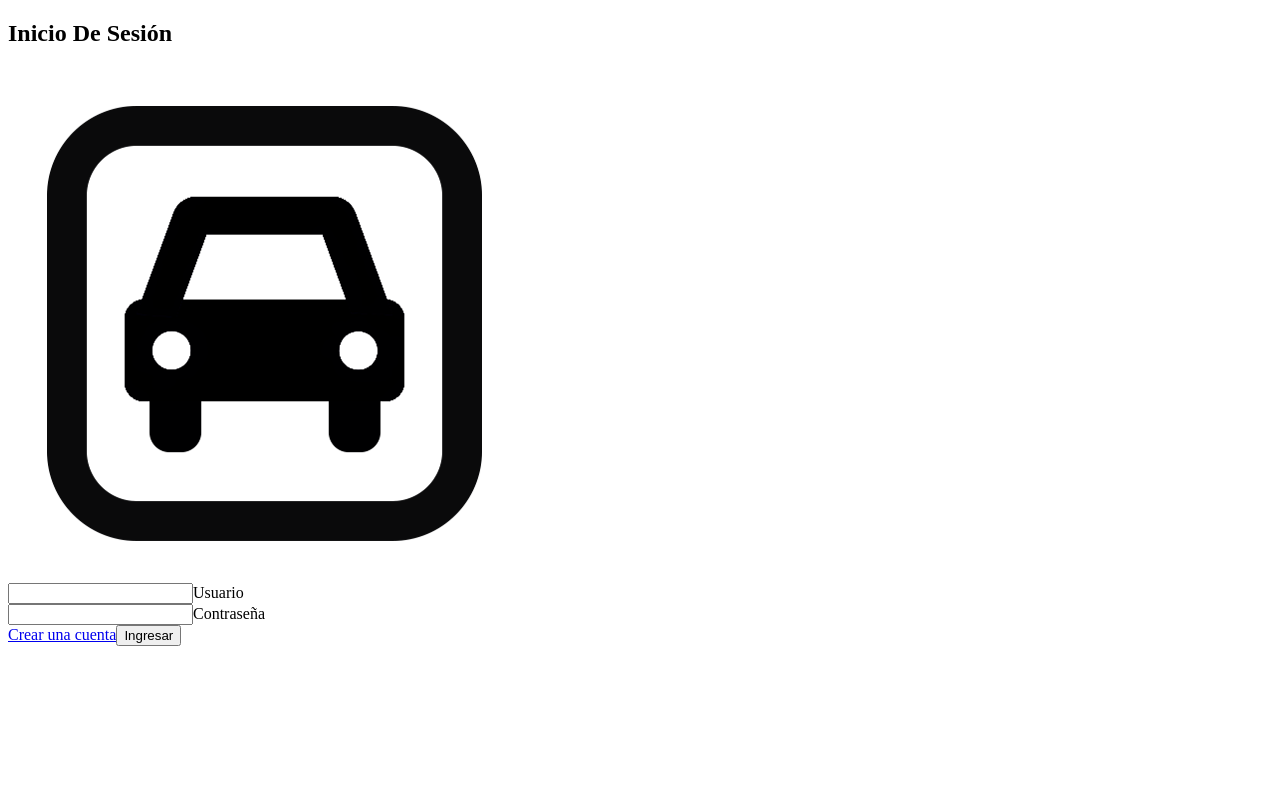
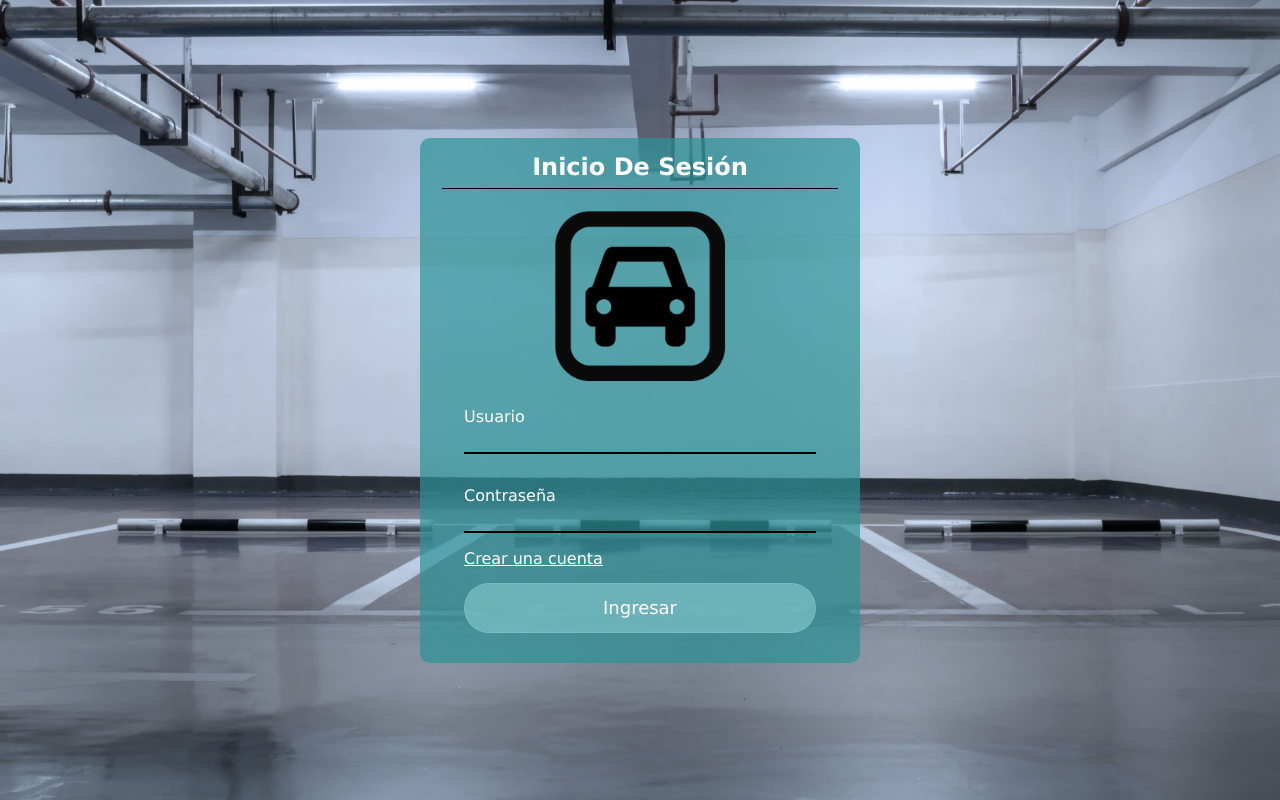
Before and after one commit to bibiana656/parqueadero_react, a React (Vite) app: page / in a window 1280 px wide. Built offline with nearby package versions, Linux system fonts and the light colour scheme.

Commit message:
RTerminado el diseño de la pantalla login

```diff
--- /dev/null
+++ b/src/Login.css
@@ -0,0 +1,113 @@
+:root {
+  --color-primary: rgb(43, 148, 151);
+  --color-Bar-nav: rgb(78, 100, 119);
+  --color-Bar-nav-op: rgba(78, 100, 119, 0.85);
+  --color-secundary: rgb(0, 119, 255, 0.089);
+  --color-button: rgba(124, 194, 199, 0.725);;
+  --color-white: rgb(255, 255, 255);
+  --font: 'Lucida Sans', 'Lucida Sans Regular', 'Lucida Grande', 'Lucida Sans Unicode', Geneva, Verdana, sans-serif;
+  --height-main: calc(100vh - 45px);
+  --width-main: calc(100vw - 150px);
+}
+
+* {
+  margin: 0;
+  padding: 0;
+  box-sizing: border-box;
+  font-family: var(--font);
+  color: var(--color-white)
+}
+
+.login {
+  width: 100%;
+  height: 100vh;
+  background-image: url(./assets/fondo.jpg);
+  background-repeat: no-repeat;
+  background-position: center;
+  background-size: cover;
+  display: flex;
+  align-items: center;
+  justify-content: center;
+}
+
+.formulario {
+  height: 525px;
+  width: 100%;
+  max-width: 440px;
+  max-height: 560px;
+  margin: 0 2rem;
+  padding: 15px 0;
+  background: rgba(43, 147, 151, 0.7);
+  border-radius: 10px;
+  display: flex;
+  flex-direction: column;
+  align-items: center;
+  justify-content: space-between;
+  text-align: center;
+}
+
+.formulario h1 {
+  width: 90%;
+  padding-bottom: 7px;
+  border-bottom: 1px solid black;
+}
+
+.container img {
+  width: 200px;
+  height: 200px;
+  max-width: 250px;
+  max-height: 250px;
+  max-width: 100%;
+  max-height: 100%;
+}
+
+.campos-input {
+  width: 80%;
+  display: flex;
+  flex-direction: column;
+}
+
+.campos-input aside {
+  display: flex;
+  flex-direction: column-reverse;
+  text-align: left;
+  margin-bottom: 2rem;
+  font-size: 1rem;
+}
+
+.campos-input aside input {
+  background-color: transparent;
+  border: none;
+  border-bottom: 2px solid black;
+  outline: none;
+  margin-top: 7px;
+  font-size: 1rem;
+  padding: 0 3px;
+}
+
+.password {
+  margin-bottom: 1rem !important;
+}
+
+.reestablecer {
+  text-align: left;
+}
+
+.btn-login {
+  width: 100%;
+  height: 50px;
+  margin: 15px 0;
+  border: 1px solid;
+  background: var(--color-button);
+  border-radius: 25px;
+  font-size: 18px;
+  cursor: pointer;
+  outline: none;
+  transition: background 0.3s, border-color 0.3s, color 0.3s;
+  border-color: var(--color-button);
+}
+
+.btn-login:hover {
+  background: #064adf;
+  border-color: #064adf;
+}
--- a/src/Login.jsx
+++ b/src/Login.jsx
@@ -1,3 +1,4 @@
+import './Login.css';
 import logo from './assets/logo.png';
 
 function Login() {
```
